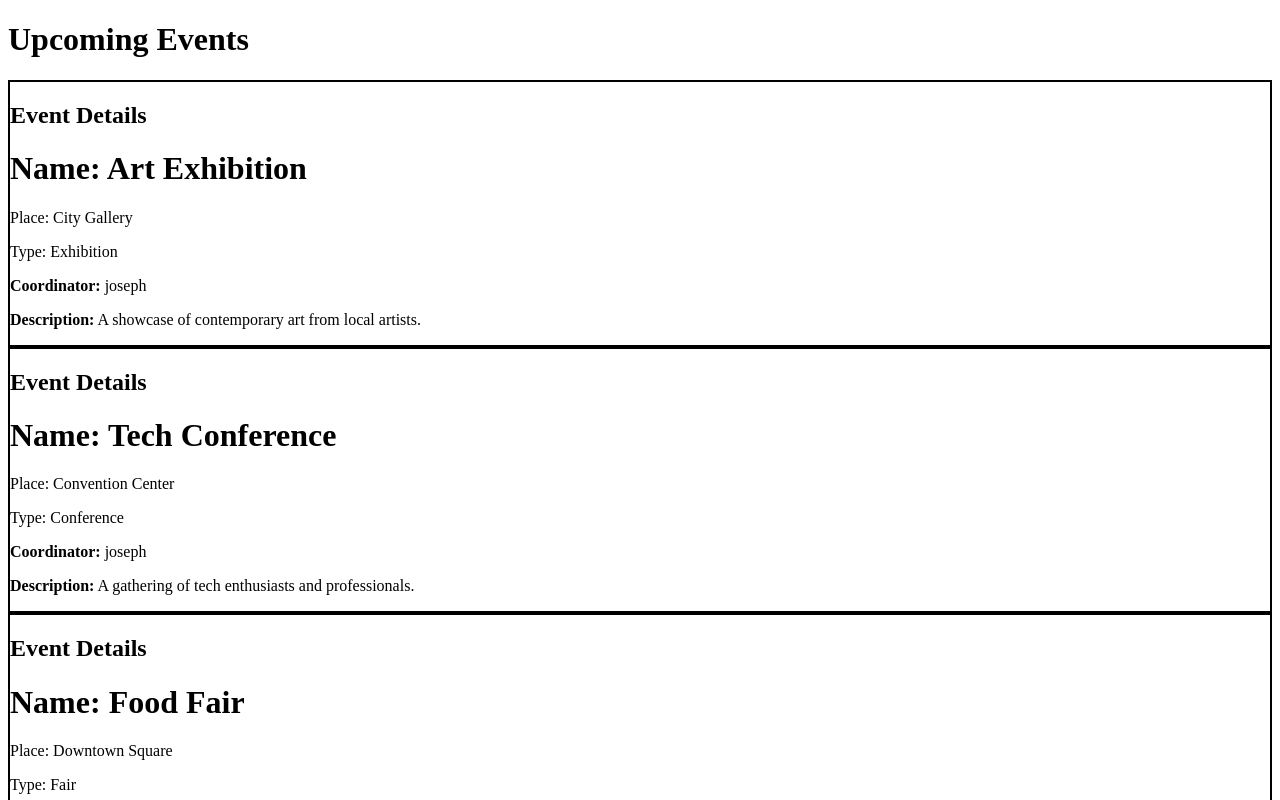
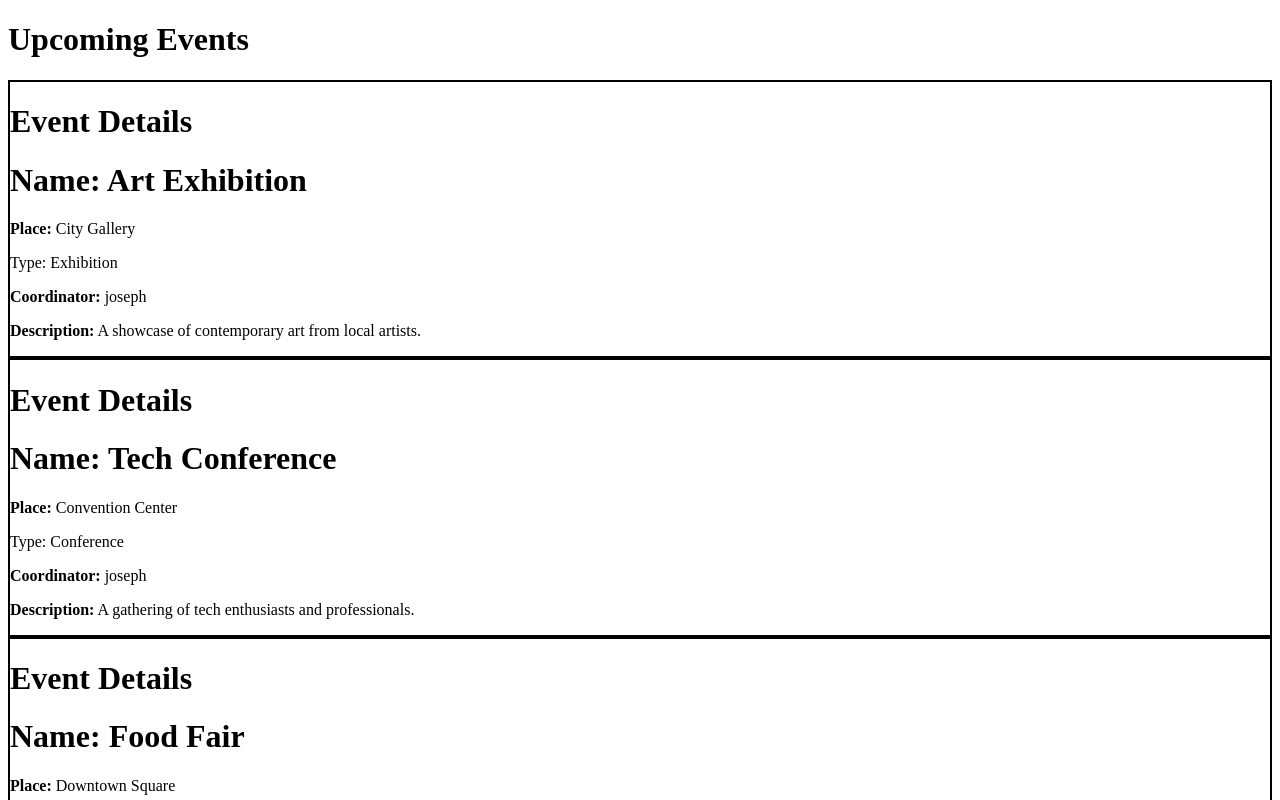
Before and after one commit to Aryanparmar123/Aryan-Parmar-Learning-Angular, an Angular app: page / in a window 1280 px wide. Shown: the top 800 px of the page. Built offline with nearby package versions, Linux system fonts and the light colour scheme.

Commit message:
did step 10 after merging the code and added html in list item

```diff
--- a/src/app/event-list-item/event-list-item.component.html
+++ b/src/app/event-list-item/event-list-item.component.html
@@ -1,7 +1,7 @@
 <div *ngIf="events" class="list-item">
-  <h2>Event Details</h2>
+  <h1>Event Details</h1>
   <h1><strong>Name:</strong> {{ events.Name }}</h1>
-  <p>Place: {{ events.place }}</p>
+  <p><b>Place:</b> {{ events.place }}</p>
   <p>Type: {{ events.type }}</p>
   <p><strong>Coordinator:</strong> {{ events.cordinator }}</p>
   <p><strong>Description:</strong> {{ events.description ? events.description : 'No description available.' }}</p>
```
